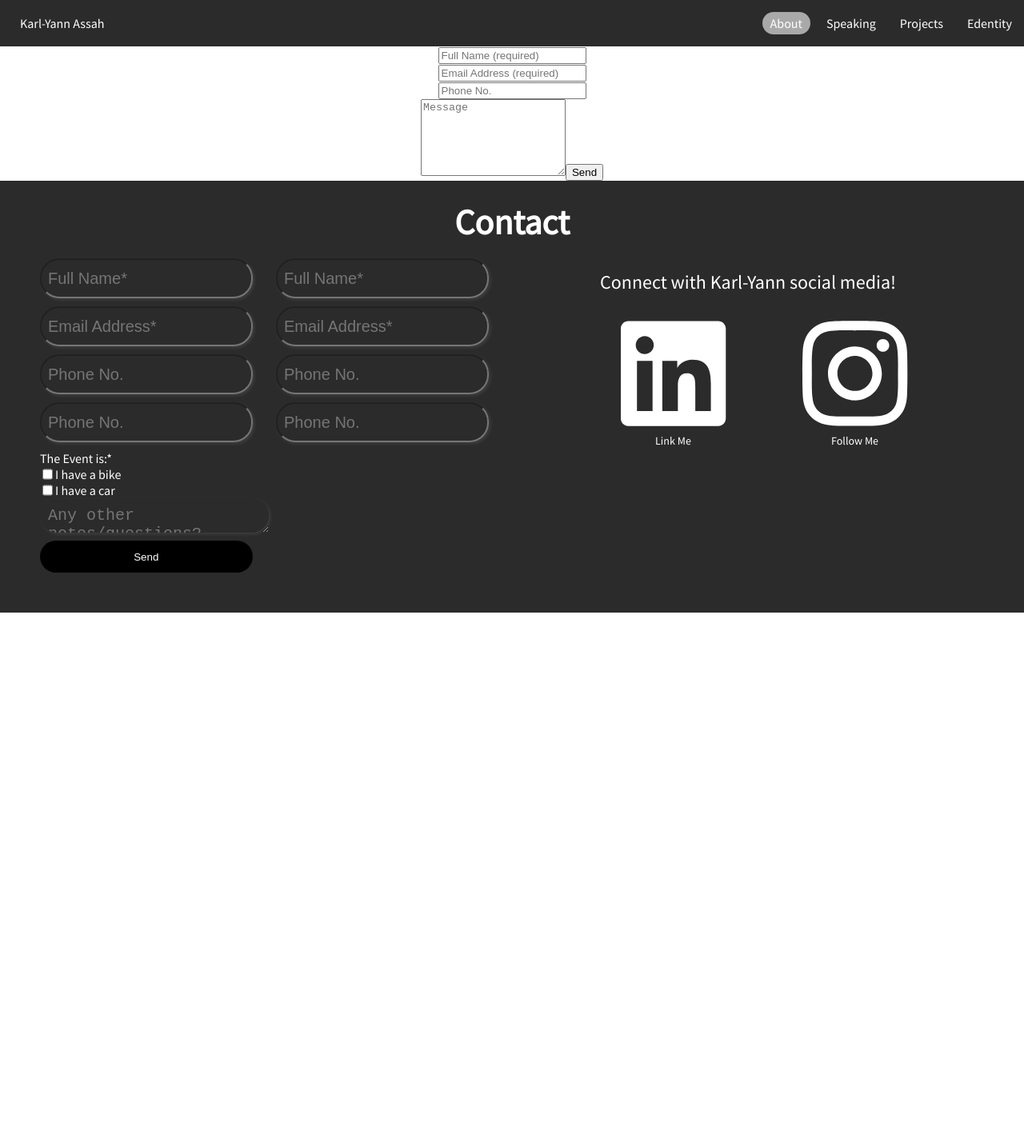
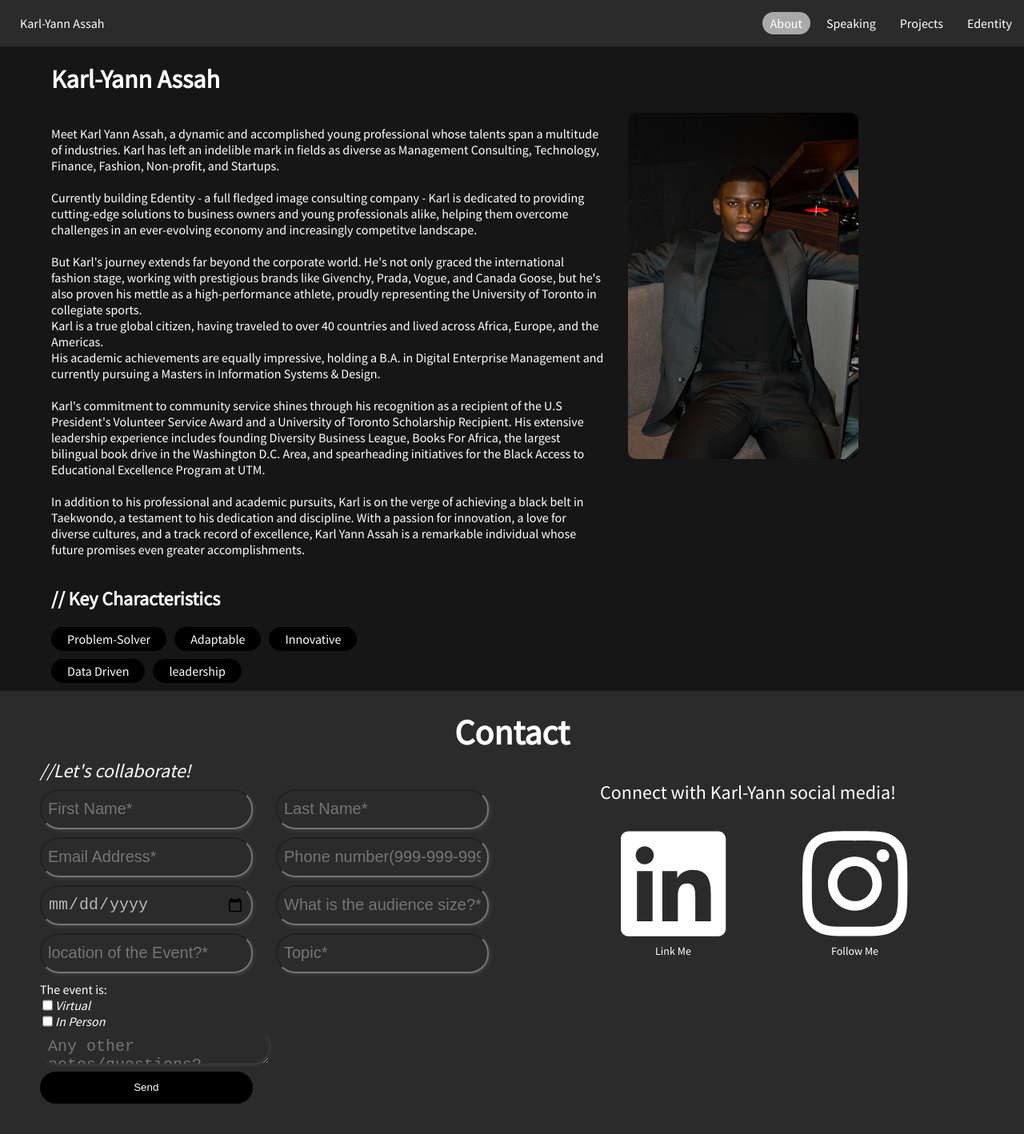
Before and after one commit to akeem-the-dream/karl-portfolio, a React (Create React App) app: page /about in a window 1280 px wide. Shown: the top 1418 px of the page at 80% size. Before the commit the page ends 800 px from the top, so only its background shows below. Built offline with nearby package versions, Linux system fonts and the light colour scheme.

Commit message:
finish desktop ver4sion

```diff
--- a/src/App.js
+++ b/src/App.js
@@ -9,7 +9,6 @@ import { About } from "./components/About";
 import { Home } from "./components/Home";
 import { Edentity } from "./components/Edentity";
 import { Project } from "./components/Project";
-import { Contact } from "./components/Contact";
 import { Speaking } from "./components/Speaking";
 import { mapStateToProps, mapDispatchToProps } from "./store/Selector";
 import { storeReducer } from "./store/Reducer";
@@ -25,7 +24,7 @@ const Components = ({ Darkmode, toggle, displayModal, modalInfo }) => {
             <Route path="/edentity" element={<Edentity />} />
             <Route path="/projects" element={<Project />} />
             <Route path="/speaking" element={<Speaking />} />
-            <Route path="/about" element={<Contact />} />
+            <Route path="/about" element={<About />} />
           </Route>
         </Routes>
       </BrowserRouter>
--- a/src/components/Contact.js
+++ /dev/null
@@ -1,116 +0,0 @@
-import { useState } from "react";
-import { Container, Row, Col } from "react-bootstrap";
-import { send } from "emailjs-com";
-import "animate.css";
-
-export const Contact = () => {
-  const formInitialDetails = {
-    fullName: "",
-    email: "",
-    phone: "",
-    message: "",
-  };
-  const [formDetails, setFormDetails] = useState(formInitialDetails);
-  const [buttonText, setButtonText] = useState("Send");
-  const [status, setStatus] = useState({});
-
-  const onFormUpdate = (category, value) => {
-    setFormDetails({
-      ...formDetails,
-      [category]: value,
-    });
-  };
-
-  const handleSubmit = async (e) => {
-    e.preventDefault();
-    setButtonText("Sending...");
-
-    await send(
-      "service_c4q5zj9",
-      "template_h5jyjlw",
-      {
-        fullName: JSON.stringify(formDetails.fullName),
-        email: JSON.stringify(formDetails.email),
-        phone: JSON.stringify(formDetails.phone),
-        message: JSON.stringify(formDetails.message),
-      },
-      "8AAQo8ozRSczXBXlu"
-    )
-      .then((response) => {
-        setStatus({ succes: true, message: "Message sent successfully" });
-        console.log("SUCCESS!", response.status, response.text);
-      })
-      .catch((err) => {
-        setStatus({
-          succes: false,
-          message: "Something went wrong, please try again later.",
-        });
-        console.log("FAILED...", err);
-      });
-    setButtonText("Send");
-    setFormDetails(formInitialDetails);
-  };
-
-  return (
-    <section className="contact" id="connect">
-      <Container>
-        <Row className="align-items-center">
-          <Col size={12} md={6}>
-            <form onSubmit={handleSubmit}>
-              <Row>
-                <Col size={12} sm={12} className="px-1">
-                  <input
-                    required
-                    type="text"
-                    value={formDetails.fullName}
-                    placeholder="Full Name (required)"
-                    onChange={(e) => onFormUpdate("fullName", e.target.value)}
-                  />
-                </Col>
-                <Col size={12} sm={12} className="px-1">
-                  <input
-                    required
-                    type="email"
-                    value={formDetails.email}
-                    placeholder="Email Address (required)"
-                    onChange={(e) => onFormUpdate("email", e.target.value)}
-                  />
-                </Col>
-                <Col size={12} sm={12} className="px-1">
-                  <input
-                    type="tel"
-                    value={formDetails.phone}
-                    placeholder="Phone No."
-                    onChange={(e) => onFormUpdate("phone", e.target.value)}
-                  />
-                </Col>
-                <Col size={12} className="px-1">
-                  <textarea
-                    rows="6"
-                    value={formDetails.message}
-                    placeholder="Message"
-                    onChange={(e) => onFormUpdate("message", e.target.value)}
-                  ></textarea>
-                  {status.message && (
-                    <Col size={12} sm={12}>
-                      <p
-                        className={
-                          status.success === false ? "danger" : "success"
-                        }
-                      >
-                        {status.message}
-                      </p>
-                    </Col>
-                  )}
-                  <button type="submit">
-                    <span>{buttonText}</span>
-                  </button>
-                </Col>
-              </Row>
-            </form>
-          </Col>
-        </Row>
-      </Container>
-    </section>
-  );
-};
--- a/src/components/Footer.css
+++ b/src/components/Footer.css
@@ -83,6 +83,22 @@
     flex-direction: column;
 }
 
+.email-contact>label {
+
+    display: flex;
+    font-size: 24px;
+    font-weight: 300;
+    text-transform: none;
+    text-align: left;
+    letter-spacing: 0px;
+    line-height: 26px;
+    white-space: pre-line;
+    opacity: 1;
+    visibility: visible;
+    font-family: "Source Sans Pro";
+    font-style: italic;
+}
+
 .contRow {
     display: flex;
     margin: 10px 0px;
@@ -126,6 +142,10 @@
     border: 0;
     padding: 0;
     margin: 0 3px;
+}
+
+.check-opt label {
+    font-style: italic;
 }
 
 .contact-text textarea {
@@ -175,3 +195,15 @@
     box-shadow: 0px 10px 20px 2px rgba(0, 0, 0, 0.25);
     transition: all 0.2s ease-in-out;
 }
+
+.footer-calendar {
+    position: relative;
+    background-color: rgb(43, 43, 43);
+    height: min-content;
+    min-width: 75%;
+
+}
+
+.footer-calendar abbr {
+    text-decoration: none;
+}
--- a/src/components/Footer.js
+++ b/src/components/Footer.js
@@ -10,10 +10,17 @@ import "animate.css";
 
 export const Footer = () => {
   const formInitialDetails = {
-    fullName: "",
+    firstName: "",
+    lastName: "",
     email: "",
     phone: "",
+    date: new Date() | null,
+    crowdSize: "",
+    location: "",
+    topic: "",
     message: "",
+    virtual: false,
+    inPerson: false,
   };
   const [formDetails, setFormDetails] = useState(formInitialDetails);
   const [buttonText, setButtonText] = useState("Send");
@@ -32,12 +39,19 @@ export const Footer = () => {
 
     await send(
       "service_c4q5zj9",
-      "template_h5jyjlw",
+      "template_5bcuasf",
       {
-        fullName: JSON.stringify(formDetails.fullName),
+        firstName: JSON.stringify(formDetails.firstName),
+        lastName: JSON.stringify(formDetails.lastName),
         email: JSON.stringify(formDetails.email),
         phone: JSON.stringify(formDetails.phone),
+        date: JSON.stringify(formDetails.date),
+        crowdSize: JSON.stringify(formDetails.crowdSize),
+        location: JSON.stringify(formDetails.location),
+        topic: JSON.stringify(formDetails.topic),
         message: JSON.stringify(formDetails.message),
+        virtual: JSON.stringify(formDetails.virtual),
+        inPerson: JSON.stringify(formDetails.inPerson),
       },
       "8AAQo8ozRSczXBXlu"
     )
@@ -63,6 +77,7 @@ export const Footer = () => {
       </div>
       <div className="contact-form">
         <div className="email-contact">
+          <label>//Let's collaborate!</label>
           <form onSubmit={handleSubmit}>
             <div className="contact-wrapper">
               <div className="contCol">
@@ -70,9 +85,9 @@ export const Footer = () => {
                   <input
                     required
                     type="text"
-                    value={formDetails.fullName}
-                    placeholder="Full Name*"
-                    onChange={(e) => onFormUpdate("fullName", e.target.value)}
+                    value={formDetails.firstName}
+                    placeholder="First Name*"
+                    onChange={(e) => onFormUpdate("firstName", e.target.value)}
                   />
                 </div>
                 <div className="contRow">
@@ -86,18 +101,21 @@ export const Footer = () => {
                 </div>
                 <div className="contRow">
                   <input
-                    type="tel"
-                    value={formDetails.phone}
-                    placeholder="Phone No."
-                    onChange={(e) => onFormUpdate("phone", e.target.value)}
+                    required
+                    type="date"
+                    value={formDetails.date}
+                    placeholder="What is the date of the event?*"
+                    onChange={(e) => onFormUpdate("date", e.target.value)}
                   />
                 </div>
+
                 <div className="contRow">
                   <input
-                    type="tel"
-                    value={formDetails.phone}
-                    placeholder="Phone No."
-                    onChange={(e) => onFormUpdate("phone", e.target.value)}
+                    required
+                    type="text"
+                    value={formDetails.location}
+                    placeholder="location of the Event?*"
+                    onChange={(e) => onFormUpdate("location", e.target.value)}
                   />
                 </div>
               </div>
@@ -106,59 +124,64 @@ export const Footer = () => {
                   <input
                     required
                     type="text"
-                    value={formDetails.fullName}
-                    placeholder="Full Name*"
-                    onChange={(e) => onFormUpdate("fullName", e.target.value)}
+                    value={formDetails.lastName}
+                    placeholder="Last Name*"
+                    onChange={(e) => onFormUpdate("lastName", e.target.value)}
                   />
                 </div>
                 <div className="contRow">
                   <input
                     required
-                    type="email"
-                    value={formDetails.email}
-                    placeholder="Email Address*"
-                    onChange={(e) => onFormUpdate("email", e.target.value)}
-                  />
-                </div>
-                <div className="contRow">
-                  <input
                     type="tel"
                     value={formDetails.phone}
-                    placeholder="Phone No."
+                    pattern="[0-9]{3}-[0-9]{3}-[0-9]{4}"
+                    placeholder="Phone number(999-999-9999)*"
                     onChange={(e) => onFormUpdate("phone", e.target.value)}
                   />
                 </div>
                 <div className="contRow">
                   <input
-                    type="tel"
-                    value={formDetails.phone}
-                    placeholder="Phone No."
-                    onChange={(e) => onFormUpdate("phone", e.target.value)}
+                    required
+                    type="text"
+                    value={formDetails.crowdSize}
+                    placeholder="What is the audience size?*"
+                    onChange={(e) => onFormUpdate("crowdSize", e.target.value)}
+                  />
+                </div>
+                <div className="contRow">
+                  <input
+                    required
+                    type="text"
+                    value={formDetails.topic}
+                    placeholder="Topic*"
+                    onChange={(e) => onFormUpdate("topic", e.target.value)}
                   />
                 </div>
               </div>
             </div>
-            <form className="form-checkbox" required>
-              <label> The Event is:*</label>
+            <div className="form-checkbox">
+              <label> The event is:</label>
               <div className="check-opt">
                 <input
                   type="checkbox"
-                  id="vehicle1"
-                  name="vehicle1"
-                  value="Bike"
+                  id="virtual"
+                  name="virtual"
+                  value={formDetails.virtual}
+                  onChange={(e) => onFormUpdate("virtual", e.target.checked)}
                 ></input>
-                <label for="vehicle1"> I have a bike</label>
+                <label> Virtual</label>
               </div>
               <div className="check-opt">
                 <input
                   type="checkbox"
-                  id="vehicle2"
-                  name="vehicle2"
-                  value="Car"
+                  id="inPerson"
+                  name="inPerson"
+                  value={formDetails.inPerson}
+                  onChange={(e) => onFormUpdate("inPerson", e.target.checked)}
                 ></input>
-                <label for="vehicle2"> I have a car</label>
+                <label> In Person</label>
               </div>
-            </form>
+            </div>
             <div className="contact-text">
               <textarea
                 rows="1"
@@ -168,16 +191,14 @@ export const Footer = () => {
               ></textarea>
             </div>
             {status.message && (
-              <div className="contRow">
+              <div>
                 <p className={status.success === false ? "danger" : "success"}>
                   {status.message}
                 </p>
               </div>
             )}
             <div className="contact-form-btn">
-              <button type="submit">
-                {buttonText}
-              </button>
+              <button type="submit">{buttonText}</button>
             </div>
           </form>
         </div>
@@ -188,13 +209,16 @@ export const Footer = () => {
           <div className="footer-social-wrapper">
             <ul className="footer-social">
               <li>
-                <a href="https://www.linkedin.com/in/karl-yann-assah">
+                <a
+                  target="_blank"
+                  href="https://www.linkedin.com/in/karl-yann-assah"
+                >
                   <FontAwesomeIcon icon={faLinkedin} />
                   <span>Link Me</span>
                 </a>
               </li>
               <li>
-                <a href="https://www.instagram.com/kypunch">
+                <a target="_blank" href="https://www.instagram.com/kypunch">
                   <FontAwesomeIcon icon={faInstagram} />
                   <span>Follow Me</span>
                 </a>
```
Also changed, not shown: src/components/Home.css (+9 -2 lines), 1 other file (tests, documents, lock files or other folders).
